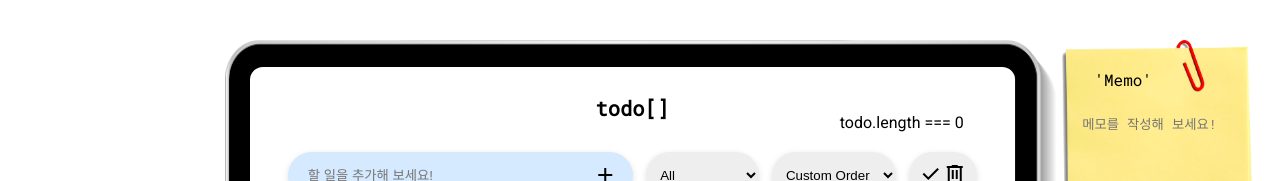
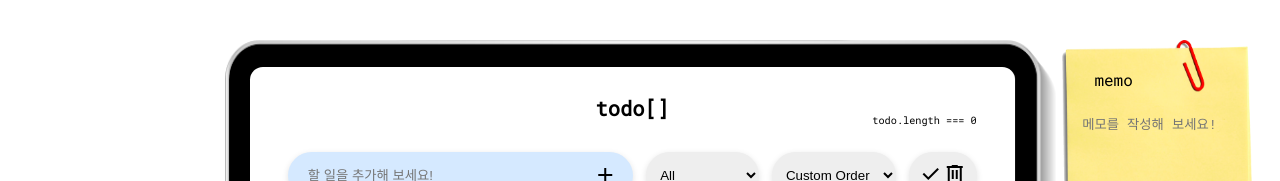
Before and after one commit to autumnly1007/ToDoArray, a website built with webpack: page index.html in a window 1280 px wide. Shown: the top 181 px of the page. Built offline with nearby package versions, Linux system fonts and the light colour scheme; no server answers.

Commit message:
Finished

```diff
--- a/index.html
+++ b/index.html
@@ -5,7 +5,7 @@
     <meta http-equiv="X-UA-Compatible" content="IE=edge" />
     <meta name="viewport" content="width=device-width, initial-scale=1.0" />
     <link rel="shortcut icon" href="/images/favicon.ico" type="image/x-icon" />
-    <title>todo[]</title>
+    <title>Todo[]</title>
   </head>
   <body>
     <img class="apple-pencil" src="/images/apple-pencil.png" alt="apple-pencil" />
@@ -38,7 +38,7 @@
     </div>
     <div class="post-it">
       <img src="/images/post-it.png" alt="post-it" />
-      <p>'Memo'</p>
+      <p>memo</p>
       <textarea class="memo-txa" placeholder="메모를 작성해 보세요!"></textarea>
     </div>
     <div class="toast"><p>추가가 완료되었습니다.</p></div>
--- a/style/style.scss
+++ b/style/style.scss
@@ -73,9 +73,11 @@ body {
         margin-top: 4vh;
       }
       p {
+        font-family: 'Roboto Mono';
+        font-size: 0.8vw;
         position: absolute;
         top: 6vh;
-        right: 4vw;
+        right: 5%;
       }
       .sub-content {
         width: 90%;
```
